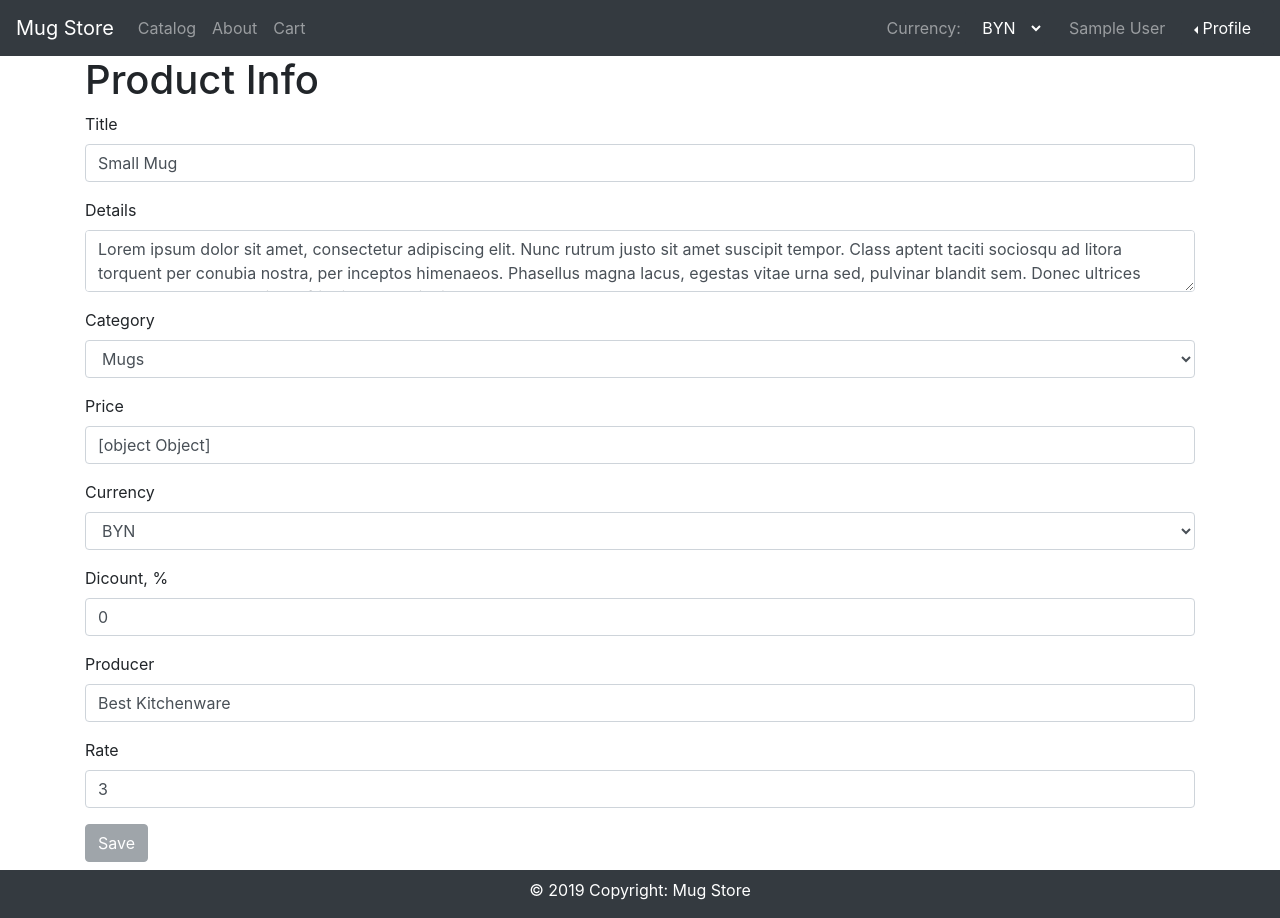
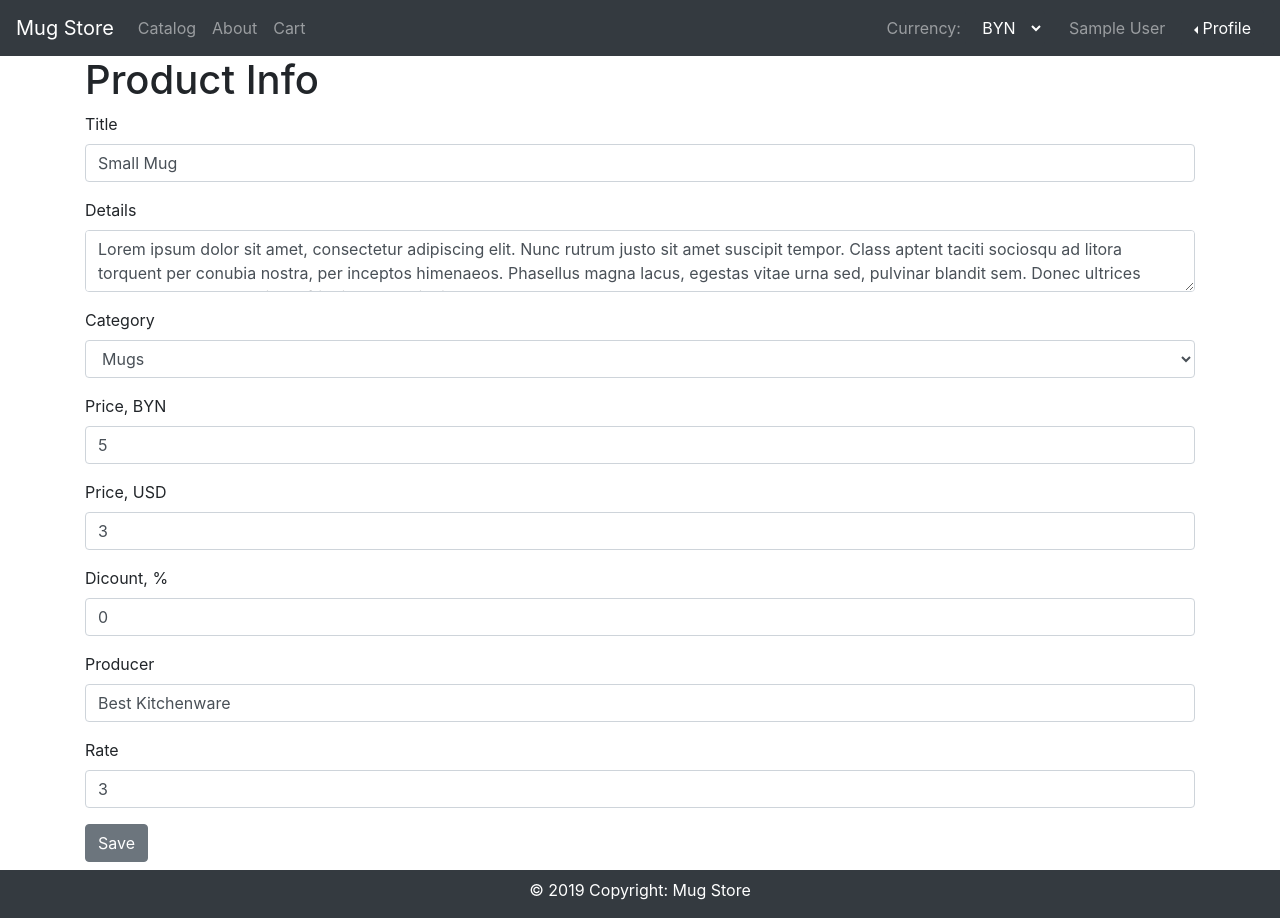
Before and after one commit to evgeniy-kokhno-itechart/mug-store, a React (Create React App) app: page /edit/products/1 in a window 1280 px wide. Built offline with nearby package versions, Linux system fonts and the light colour scheme; sample sign-in values are in the browser's storage.

Commit message:
Added ability to modify product prices depending on their count via ProductForm. Minor bug fixes related to multiprice changes.

```diff
--- a/src/components/cart/cartTable.jsx
+++ b/src/components/cart/cartTable.jsx
@@ -63,8 +63,11 @@ class CartTable extends Component {
     {
       path: "cost",
       label: "Cost",
-      content: product =>
-        product.qty * product.price[this.state.currentCurrency.name],
+      content: product => {
+        const cost =
+          product.qty * product.price[this.state.currentCurrency.name];
+        return cost.toString();
+      },
       style: { width: "10%" }
     },
     {
--- a/src/components/catalog/catalog.jsx
+++ b/src/components/catalog/catalog.jsx
@@ -75,6 +75,7 @@ class Catalog extends Component {
     ];
     const products = getProducts();
     const currentCurrency = getCurrentCurrency();
+    console.log("products", products);
     for (var i = 0; i < products.length; i++) {
       products[i].price[currentCurrency.name] = +products[i].price[
         currentCurrency.name
--- a/src/components/catalog/productDetails.jsx
+++ b/src/components/catalog/productDetails.jsx
@@ -3,6 +3,7 @@ import { getProduct } from "../../services/productsService";
 import { Link } from "react-router-dom";
 import InformationItem from "./../common/informationItem";
 import _ from "lodash";
+import { getCurrentCurrency } from "./../../services/payService";
 
 class ProductDetails extends Component {
   state = {
@@ -15,7 +16,8 @@ class ProductDetails extends Component {
       discount: "0",
       producer: "",
       rate: ""
-    }
+    },
+    currentCurrency: { _id: "", name: "" }
   };
 
   fields = [
@@ -26,10 +28,8 @@ class ProductDetails extends Component {
     {
       label: "Price",
       content: (product, currency) => {
-        const priceObj = product.prices.find(
-          price => price.currencyName === currency
-        );
-        return priceObj ? priceObj.value : "";
+        const priceObj = product.price;
+        return priceObj ? priceObj[currency.name] : "";
       }
     }
   ];
@@ -37,8 +37,8 @@ class ProductDetails extends Component {
   componentDidMount() {
     const productId = this.props.match.params.id;
     const product = getProduct(productId);
-    console.log("product", product);
-    this.setState({ product });
+    const currentCurrency = getCurrentCurrency();
+    this.setState({ product, currentCurrency });
   }
 
   getInfo = (item, path) => {
@@ -50,9 +50,11 @@ class ProductDetails extends Component {
     if (!field.content) {
       fieldInfo = this.getInfo(this.state.product, field.path);
     } else {
-      fieldInfo = field.content(this.state.product, "USD"); //HARDCODED!!! get currencyName from props or local storage
+      fieldInfo = field.content(this.state.product, this.state.currentCurrency);
     }
-    return <InformationItem label={field.label} info={fieldInfo} />;
+    return (
+      <InformationItem key={field.label} label={field.label} info={fieldInfo} />
+    );
   };
 
   render() {
--- a/src/components/common/form.jsx
+++ b/src/components/common/form.jsx
@@ -1,5 +1,6 @@
 import React, { Component } from "react";
 import Joi from "joi-browser";
+import _ from "lodash";
 import Input from "./input";
 import Dropdown from "./dropdown";
 import TextArea from "./textArea";
@@ -66,13 +67,14 @@ class Form extends Component {
 
   renderInput(name, label, type = "text", matchedInputName) {
     const { data, errors } = this.state;
-    // console.log("renderInput data", data);
+    console.log("renderInput data", [_.get(data, name), name, data]);
     return (
       <Input
+        key={name}
         type={type}
         name={name}
         label={label}
-        value={data[name]}
+        value={_.get(data, name)} //{data[name]}
         error={errors[name]}
         onChange={e => this.handleChange(e, matchedInputName)}
       />
--- a/src/components/common/informationItem.jsx
+++ b/src/components/common/informationItem.jsx
@@ -12,7 +12,7 @@ class InformationItem extends Component {
     return (
       <div className="row">
         <span className="col-md-2 text-right">{label}</span>
-        {console.log("field.label", label)}
+        {/* {console.log("field.label", label)} */}
         <span className="col-md-5 text-left">{info}</span>
       </div>
     );
--- a/src/components/common/tableBody.jsx
+++ b/src/components/common/tableBody.jsx
@@ -3,19 +3,23 @@ import _ from "lodash";
 
 class TableBody extends Component {
   renderCell = (item, column) => {
+    // console.log("column.path", column.path);
     if (column.content) return column.content(item);
+
     return _.get(item, column.path);
   };
 
   createKey = (item, column) => {
     // console.log("item_id", item._id);
+    // console.log("typeof(item_id)", typeof item._id);
     // console.log("column.path/key", column.path || column.key);
+    // console.log("typeof(column.path/key)", typeof (column.path || column.key));
     return item._id + (column.path || column.key);
   };
 
   render() {
     const { items, columns } = this.props;
-    console.log("props", this.props);
+    // console.log("props", this.props);
     // return <h1>carttable</h1>;
     return (
       <tbody>
--- a/src/components/forms/productForm.jsx
+++ b/src/components/forms/productForm.jsx
@@ -12,8 +12,8 @@ class ProductForm extends Form {
       title: "",
       description: "",
       categoryId: "1",
-      price: "",
-      currencyId: "",
+      // ["price.BYN"]: "",
+      // ["price.USD"]: "",
       discount: "",
       producer: "",
       publishDate: "",
@@ -36,12 +36,6 @@ class ProductForm extends Form {
     categoryId: Joi.string()
       .required()
       .label("Category"),
-    price: Joi.number()
-      .required()
-      .label("Price"),
-    currencyId: Joi.string()
-      .required()
-      .label("Currency"),
     discount: Joi.number()
       .min(0)
       .max(100)
@@ -58,6 +52,23 @@ class ProductForm extends Form {
       .label("Rate")
   };
 
+  constructor() {
+    super();
+    const currencies = getCurrencies();
+    currencies.forEach(
+      currency =>
+        (this.schema["price." + currency.name] = Joi.number()
+          .required()
+          .label("Price, " + currency.name))
+    );
+    this.state.currencies = currencies;
+
+    const currNames = currencies.map(curr => curr.name);
+    let obj = {};
+    currNames.forEach(name => (obj["price." + name] = ""));
+    Object.assign(this.state.data, obj);
+  }
+
   componentDidMount() {
     const categories = getCategories();
     const currencies = getCurrencies();
@@ -71,27 +82,45 @@ class ProductForm extends Form {
   }
 
   mapToViewModel(product) {
-    return {
+    const currNames = this.state.currencies.map(curr => curr.name);
+    let obj = {};
+    currNames.forEach(name => (obj["price." + name] = product.price[name]));
+    let dataForReturn = {
       _id: product._id,
       title: product.title,
       description: product.description,
       categoryId: product.category._id,
-      price: product.price,
-      currencyId: product.currencyId,
       discount: product.discount,
       producer: product.producer,
       publishDate: product.publishDate,
       rate: product.rate
     };
+    Object.assign(dataForReturn, obj);
+    console.log("dataForReturn!!!!!!!!!!!!!!!", dataForReturn);
+    return dataForReturn;
+  }
+
+  mapFromViewModel(data) {
+    return {
+      title: data.title,
+      description: data.description,
+      categoryId: data.categoryId,
+      price: { BYN: data["price.BYN"], USD: data["price.USD"] },
+      discount: data.discount,
+      producer: data.producer,
+      rate: data.rate
+    };
   }
 
   doSubmit = () => {
-    saveProduct(this.state.data);
-    console.log(this.state.data);
+    const product = this.mapFromViewModel(this.state.data);
+    saveProduct(product);
+    console.log("doSubmit ProductForm", product);
     this.props.history.push("/catalog");
   };
 
   render() {
+    console.log("state.data FROM render method!!!", this.state.data);
     return (
       <React.Fragment>
         <h1>Product Info</h1>
@@ -99,8 +128,15 @@ class ProductForm extends Form {
           {this.renderInput("title", "Title")}
           {this.renderTextArea("description", "Details")}
           {this.renderDropdown("categoryId", "Category", this.state.categories)}
-          {this.renderInput("price", "Price")}
-          {this.renderDropdown("currencyId", "Currency", this.state.currencies)}
+
+          {this.state.currencies.map(currency =>
+            this.renderInput(
+              "price." + currency.name,
+              "Price, " + currency.name
+            )
+          )}
+          {/* {this.renderDropdown("currencyId", "Currency", this.state.currencies)} */}
+
           {this.renderInput("discount", "Dicount, %")}
           {this.renderInput("producer", "Producer")}
           {this.renderInput("rate", "Rate")}
--- a/src/services/productsService.js
+++ b/src/services/productsService.js
@@ -162,6 +162,7 @@ export function saveProduct(product) {
     g => g._id === product.categoryId
   );
   productInDb.price = product.price;
+  productInDb.description = product.description;
   productInDb.discount = product.discount;
   productInDb.producer = product.producer;
   productInDb.publishDate = Date.now();
```
